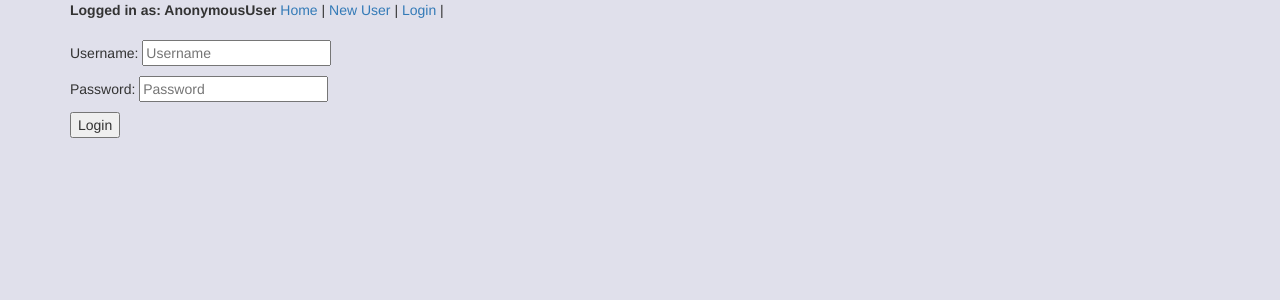
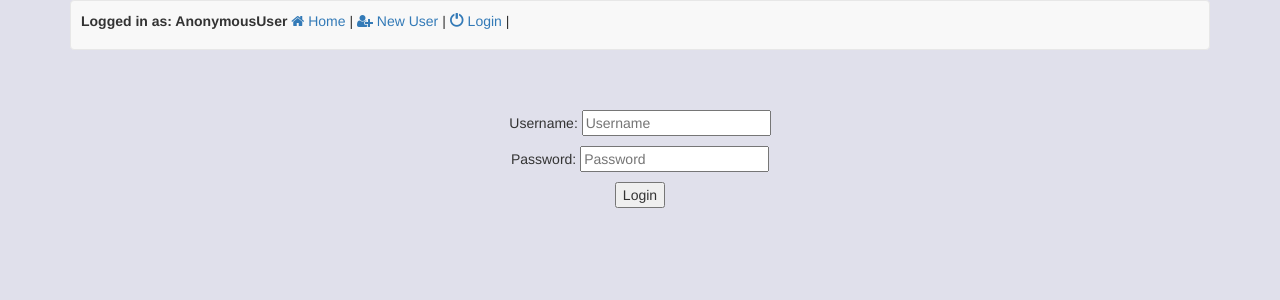
Before and after one commit to rallen0150/thoughts, a Django app: page / in a window 1280 px wide. Shown: the top 300 px of the page. Run offline with Django 3.2, Linux system fonts and the light colour scheme; some libraries are stand-ins or nearby versions.

Commit message:
added icons, about to start on javascript

```diff
--- a/templates/base.html
+++ b/templates/base.html
@@ -8,6 +8,8 @@
     <link rel="stylesheet" href="{% static 'css/bootstrap.css' %}" media="screen" title="no title">
     <script src="https://ajax.googleapis.com/ajax/libs/jquery/3.1.1/jquery.min.js"></script>
     <script src="https://maxcdn.bootstrapcdn.com/bootstrap/3.3.7/js/bootstrap.min.js"></script>
+    <link rel="stylesheet" href="https://cdnjs.cloudflare.com/ajax/libs/font-awesome/4.7.0/css/font-awesome.min.css">
+
 
     <style media="screen">
       body {
@@ -26,29 +28,38 @@
         font-size: 32px;
         text-decoration: underline;
       }
+      nav {
+        padding-top: 10px;
+        padding-left: 10px;
+      }
     </style>
 
   </head>
   <body>
     <div class="container">
+      <nav class="navbar navbar-default">
         <b>Logged in as: {{ request.user }}</b>
-      <a href="{% url 'index_view' %}">Home</a> |
+        <a href="{% url 'index_view' %}"><i class="fa fa-home"></i> Home</a> |
         {% if not request.user.is_authenticated %}
-        <a href="{% url 'user_create_view' %}">New User</a> |
-        <a href="{% url 'login' %}">Login</a> |
+          <a href="{% url 'user_create_view' %}"><i class="fa fa-user-plus"></i> New User</a> |
+          <a href="{% url 'login' %}"><i class="glyphicon glyphicon-off"></i> Login</a> |
         {% else %}
-        <a href="{% url 'category_list_view' %}">Your Categories</a> |
-        <a href="{% url 'category_create_view' %}">New Category</a> |
+          <a href="{% url 'category_list_view' %}"><i class="glyphicon glyphicon-th-list"></i> Your Categories</a> |
+          <a href="{% url 'category_create_view' %}"><i class="glyphicon glyphicon-plus-sign"></i> New Category</a> |
           {% if request.user.profile.first_name == '' %}
           {% else %}
-          <a href="{% url 'profile_update_view' request.user.profile.random_url request.user.id %}">Profile Update</a> |
+            <a href="{% url 'profile_update_view' request.user.profile.random_url request.user.id %}"><i class="fa fa-user-circle"></i> Profile Update</a> |
           {% endif %}
-        <a href="{% url 'logout' %}?next={% url 'index_view' %}">Logout</a> |
+          <a href="{% url 'logout' %}?next={% url 'index_view' %}"><i class="glyphicon glyphicon-off"></i> Logout</a> |
         {% endif %}
+      </nav>
       <br><br>
+      <div class="text-center">
         {% block content %}
 
         {% endblock %}
       </div>
+
+    </div>
   </body>
 </html>
--- a/templates/thoughts/category_detail.html
+++ b/templates/thoughts/category_detail.html
@@ -1,9 +1,9 @@
 {% extends 'base.html' %}
 
 {% block content %}
-  <a href="{% url 'category_update_view' category.random_url category.id %}">Update Category Name</a> <br>
-  <a href="{% url 'blog_create_view' object.random_url object.id %}">Add A New <i><b>{{ category }}</b></i> Post</a>
-  <h1 id="title">{{ category }}</h1>
+  <a href="{% url 'category_update_view' category.random_url category.id %}"><i class="fa fa-pencil-square-o"></i> Change The Category's Name</a> <br>
+  <a href="{% url 'blog_create_view' object.random_url object.id %}"><i class="glyphicon glyphicon-plus-sign"></i> Add A New <i><b>{{ category }}</b></i> Post</a>
+  <h1 id="title"><i>{{ category }}</i> by {{ request.user.profile.get_full_name }}</h1>
   {% for x in category.get_posts %}
     <div>
       <a id='categories' href="{% url 'blog_detail_view' x.random_url x.id %}">{{ x }}</a>
--- a/templates/thoughts/category_list.html
+++ b/templates/thoughts/category_list.html
@@ -1,7 +1,7 @@
 {% extends 'base.html' %}
 
 {% block content %}
-  <h1 id="title">{{ request.user.profile.get_full_name }}'s Categories</h1>
+  <h1 id="title">{{ request.user.profile.get_full_name }}'s Personal Categories</h1>
   {% for x in category %}
     {% if x.user == request.user %}
       <div class="different_categories">
```
Also changed, not shown: templates/thoughts/blog_detail.html (+5 -8 lines). Lines whose indentation alone changed are shown as unchanged.
